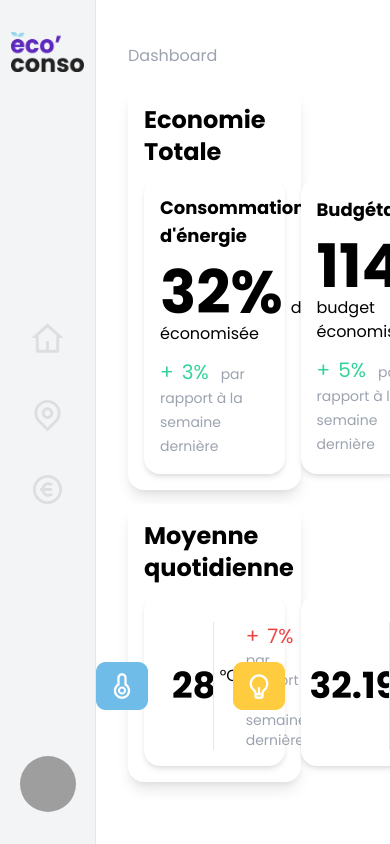
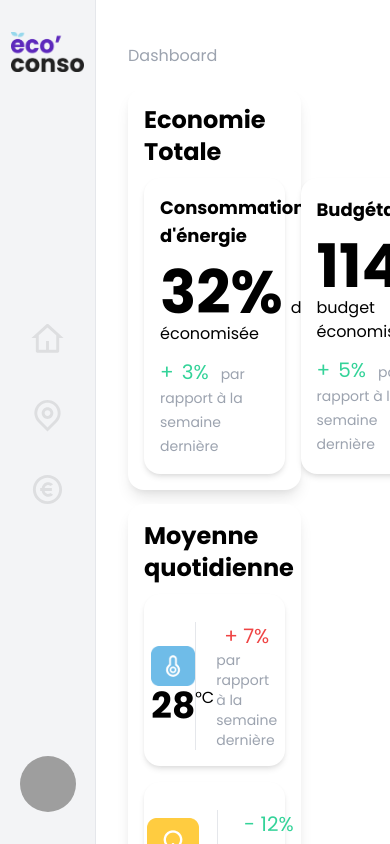
Before and after one commit to bryanFerreiraJS/IoT10, a Vue app: page / in a window 390 px wide. Shown: the top 844 px of the page. Built offline with nearby package versions, Linux system fonts and the light colour scheme; grey boxes are pictures that could not be loaded; what @tailwindcss/typography would draw is missing.

Commit message:
create daily average

```diff
--- a/src/components/DailyAverage.vue
+++ b/src/components/DailyAverage.vue
@@ -1,30 +1,37 @@
 <template>
   <div class="bg-white shadow-lg flex mt-3.5 p-4 flex-col rounded-2xl w-3/4">
     <div class="text-2xl text-black-600 font-bold">Moyenne quotidienne</div>
-    <div class="mt-2.5 w-full flex flex-row">
-      <div class="flex flex-row w-full mr-2 bg-white shadow-md p-4 items-center justify-center text-left rounded-2xl">
-        <div class="w-full flex flex-row items-center justify-center mt-3 text-black-600">
+    <div class="mt-2.5 w-full flex listMoyenneQuot">
+      <div class="flex w-full bg-white shadow-md p-4 items-center justify-center text-left rounded-2xl moyenneQuotTemp">
+        <div class="w-full flex flex-row items-center justify-center mt-3 text-black-600 MoyenneQuotCol">
           <img src="@/assets/images/logo_temperature.png">
-          <span class="ml-6 text-4xl font-bold">28</span>
-          <span class="ml-1 -mt-5 text-base">°C</span>
+          <span class="ml-6 text-4xl font-bold clearMargin">28
+            <span class="ml-1 absolute font-light text-base clearMargin">°C</span>
+          </span>
+
         </div>
-        <div class="pl-5 border-l mt-3 w-full">
-          <span class="ml-3 text-xl text-red-500">+</span>
-          <span class="text-xl ml-2 text-red-500">7%</span>
-          <div class="text-sm ml-3 text-gray-400">par rapport à la semaine dernière</div>
+        <div class="flex items-start justify-center pl-5 border-l mt-3 w-full MoyenneQuotCol2">
+
+          <span class="text-xl ml-2 text-red-500 clearMargin">
+            <span class="mr-2 text-xl text-red-500 clearMargin">+</span>
+            7%
+          </span>
+          <div class="text-sm ml-3 text-gray-400 clearMargin">par rapport à la semaine dernière</div>
         </div>
       </div>
 
-      <div class="flex flex-row w-full ml-2 bg-white shadow-md p-4 items-center justify-center text-left rounded-2xl">
-        <div class="w-full flex flex-row items-center justify-center mt-3 text-black-600">
+      <div class="flex flex-row w-full bg-white shadow-md p-4 items-center justify-center text-left rounded-2xl moyenneQuotCons">
+        <div class="w-full flex items-center justify-center mt-3 text-black-600 MoyenneQuotCol">
           <img src="@/assets/images/logo_consommation.png">
-          <span class="ml-6 text-4xl font-bold">32.19</span>
-          <span class="ml-1 -mt-5 text-base">kWh</span>
+          <span class="ml-6 text-4xl font-bold clearMargin">32.19</span>
+          <span class="ml-1 -mt-5 text-base clearMargin">kWh</span>
         </div>
-        <div class="pl-5 border-l mt-3 w-4/6">
-          <span class="ml-3 text-xl text-green-400">-</span>
-          <span class="text-xl ml-2 text-green-400">12%</span>
-          <div class="text-sm ml-3 text-gray-400">par rapport à la semaine dernière</div>
+        <div class="flex items-start justify-center pl-5 border-l mt-3 moyenneQuotConsSem MoyenneQuotCol2">
+          <span class="text-xl ml-2 text-green-400 clearMargin">
+            <span class="mr-2 text-xl text-green-400 clearMargin">-</span>
+            12%
+          </span>
+          <div class="text-sm ml-3 text-gray-400 clearMargin">par rapport à la semaine dernière</div>
         </div>
       </div>
     </div>
@@ -36,3 +43,71 @@ import { defineComponent } from 'vue'
 
 export default defineComponent({})
 </script>
+
+<style scoped>
+  .listMoyenneQuot{
+    display: flex;
+    flex-direction: row;
+  }
+
+  .moyenneQuotTemp{
+    margin-right: 0.5rem;
+  }
+
+  .moyenneQuotCons{
+    margin-left: 0.5rem;
+  }
+
+  .moyenneQuotConsSem{
+    width: 66.666667%;
+  }
+
+  .MoyenneQuotCol{
+    flex-direction: row;
+  }
+
+  .MoyenneQuotCol2{
+    flex-direction: column;
+  }
+
+  @media screen and (max-width: 1270px) {
+    .listMoyenneQuot{
+      flex-direction: column;
+    }
+    .moyenneQuotTemp{
+      margin-right: 0;
+    }
+    .moyenneQuotCons{
+      margin-left: 0;
+      margin-top: 1rem;
+    }
+    .moyenneQuotConsSem{
+      width: 100%;
+    }
+  }
+
+  @media screen and (max-width: 830px) {
+    .listMoyenneQuot{
+      flex-direction: column;
+    }
+    .moyenneQuotTemp{
+      margin-right: 0;
+    }
+    .moyenneQuotCons{
+      margin-left: 0;
+      margin-top: 1rem;
+    }
+    .moyenneQuotConsSem{
+      width: 100%;
+    }
+    .MoyenneQuotCol{
+      flex-direction: column;
+    }
+    .clearMargin{
+      margin: 0;
+    }
+    .MoyenneQuotCol2{
+      align-items: center;
+    }
+  }
+</style>
```
